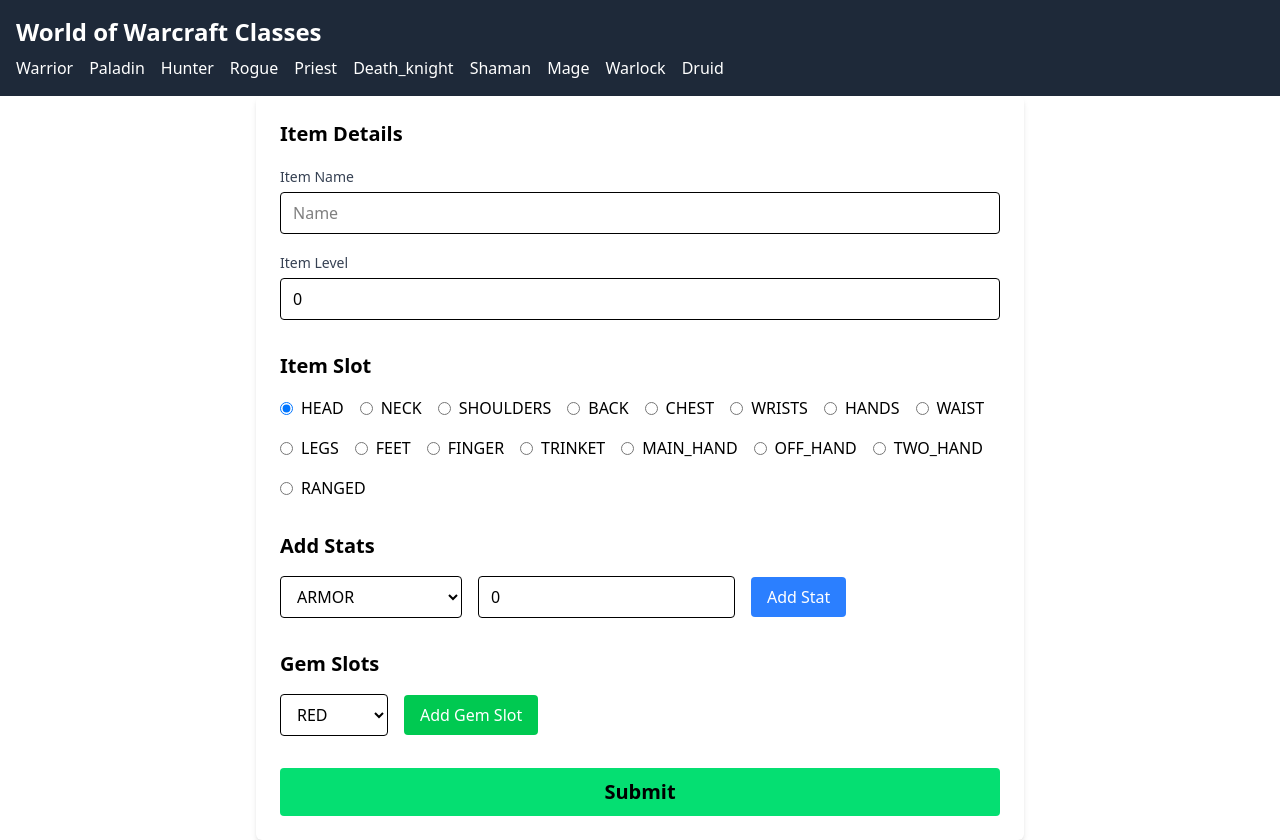
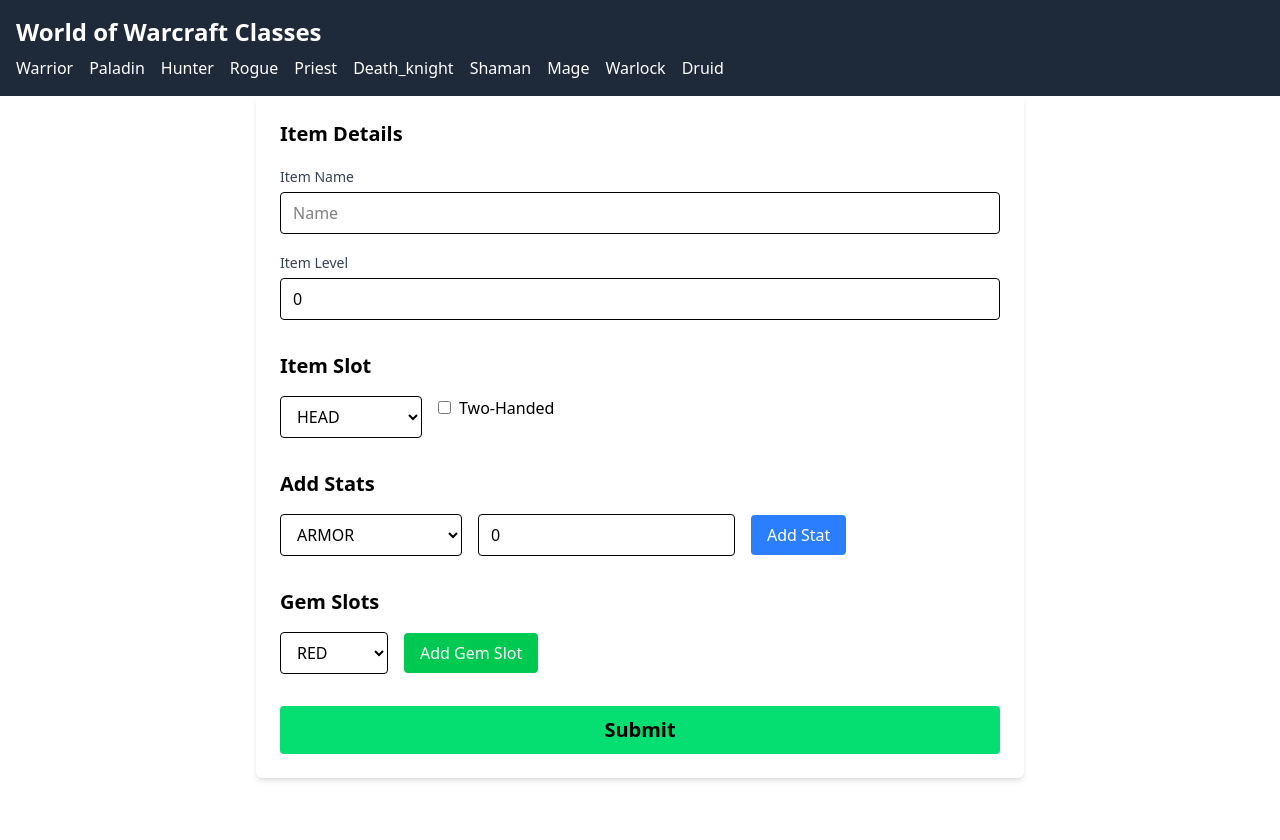
Before and after one commit to simekva/CataDpsSimulator, a React (Vite) app in the folder frontend/: page /admin in a window 1280 px wide. After the commit the page ends 800 px from the top, so only its background shows below. Built offline with nearby package versions, Linux system fonts and the light colour scheme.

Commit message:
Fixed frontend enums and added checkbox for weaponIsTwoHand

```diff
--- a/frontend/src/Enums.ts
+++ b/frontend/src/Enums.ts
@@ -26,8 +26,6 @@
   TRINKET: "TRINKET",
   MAIN_HAND: "MAIN_HAND",
   OFF_HAND: "OFF_HAND",
-  TWO_HAND: "TWO_HAND",
-  RANGED: "RANGED"
 }
 
 export const StatsEnum = {
--- a/frontend/src/Pages/CreateItemPage.tsx
+++ b/frontend/src/Pages/CreateItemPage.tsx
@@ -17,6 +17,8 @@
   const [selectedStat, setSelectedStat] = useState("ARMOR");
   const [statValue, setStatValue] = useState(0);
   const [selectedGemColor, setSelectedGemColor] = useState("RED");
+
+  const [isTwoHand, setIsTwoHand] = useState(false);
 
   const handleAddStat = () => {
     if (!selectedStat || isNaN(statValue)) return;
@@ -101,18 +103,25 @@
         <div>
           <h2 className="text-xl font-semibold mb-4">Item Slot</h2>
           <div className="flex flex-wrap gap-4">
-            {Object.keys(ItemSlots).map((slot) => (
-              <label key={slot} className="flex items-center gap-2">
-                <input
-                  type="radio"
-                  name="itemSlot"
-                  value={slot}
-                  checked={itemSlot === slot}
-                  onChange={(e) => setItemSlot(e.target.value)}
-                />
-                {slot}
-              </label>
-            ))}
+            <select
+              className="border px-3 py-2 rounded"
+              value={itemSlot}
+              onChange={(e) => setItemSlot(e.target.value)}
+            >
+              {Object.keys(ItemSlots).map((slot) => (
+                <option key={slot} value={slot}>
+                  {slot}
+                </option>
+              ))}
+            </select>
+            <label>
+              <input
+                type="checkbox"
+                defaultChecked={false}
+                onChange={() => setIsTwoHand(!isTwoHand)}
+              ></input>
+              <span className="ml-2">Two-Handed</span>
+            </label>
           </div>
         </div>
 
```
